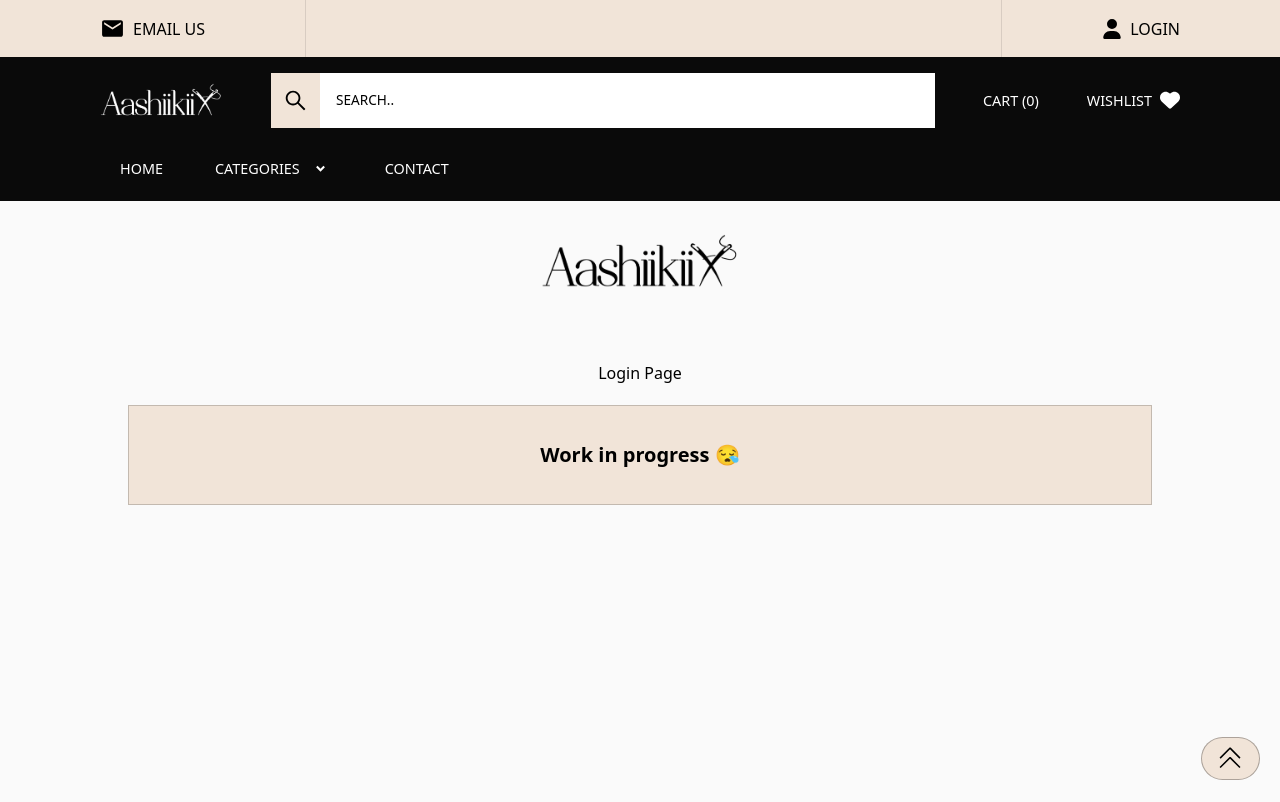
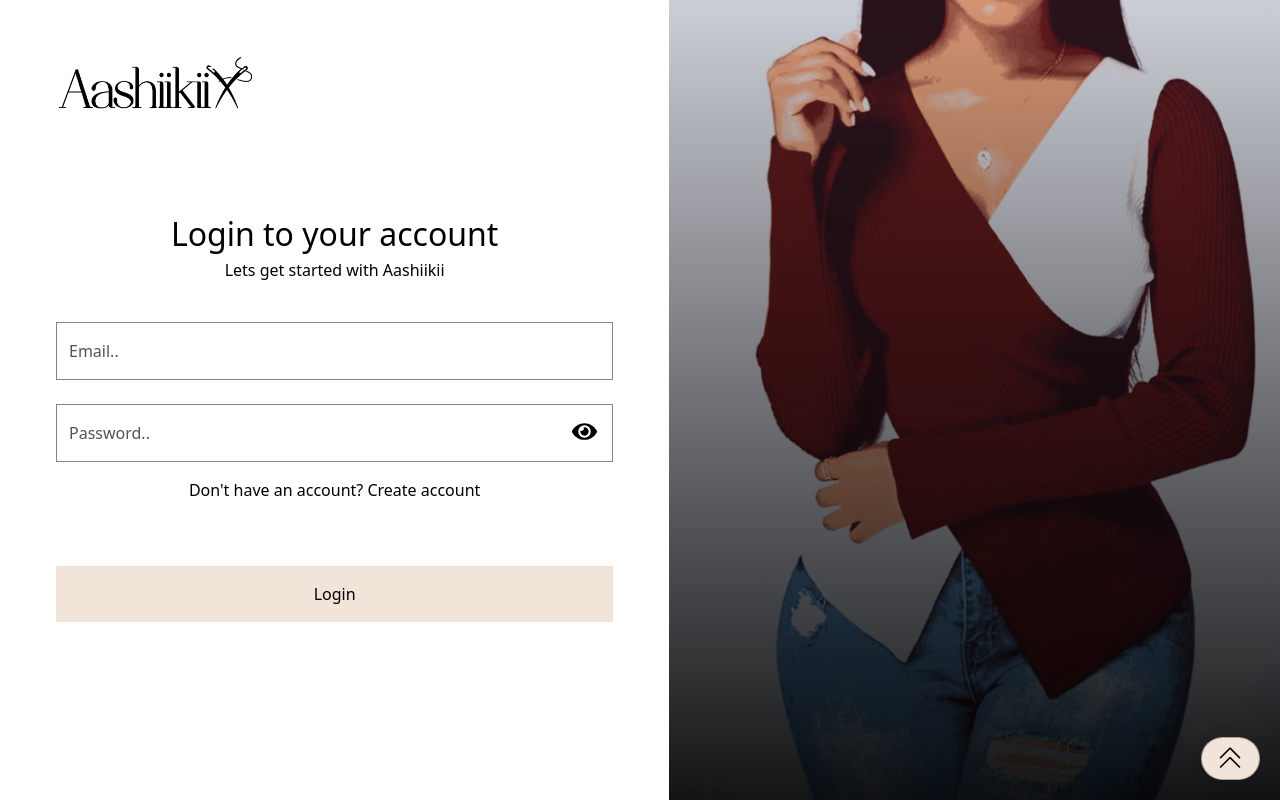
Before and after one commit to khalteck/aashiikii, a React (Vite) app: page /login in a window 1280 px wide. Shown: the top 802 px of the page. Built offline with nearby package versions, Linux system fonts and the light colour scheme.

Commit message:
feat: login page

```diff
--- /dev/null
+++ b/src/components/common/PrimaryButton.jsx
@@ -0,0 +1,5 @@
+const PrimaryButton = () => {
+  return <button className=""></button>;
+};
+
+export default PrimaryButton;
--- a/src/contexts/AppContext.jsx
+++ b/src/contexts/AppContext.jsx
@@ -22,7 +22,7 @@ const AppContextProvider = ({ children }) => {
   const [cartData, setCartData] = useState(
     JSON.parse(localStorage.getItem("cartData")) || []
   );
-  console.log("cartData", cartData);
+  // console.log("cartData", cartData);
 
   function addToCart(newItem) {
     const newCartData = [...cartData];
--- a/src/pages/client/Login.jsx
+++ b/src/pages/client/Login.jsx
@@ -1,36 +1,122 @@
 import { useState } from "react";
 import ScrollToTop from "../../ScrollToTop";
-import Footer from "../../components/common/Footer";
-import Header from "../../components/common/header/Header";
-import { IoIosSend } from "react-icons/io";
-import Form from "../../components/contact/Form";
-import WorkInProgress from "../../components/common/WorkInProgress";
-import products from "../../data/product.json";
-import { useParams } from "react-router-dom";
 import ScrollToTopButton from "../../components/common/ScrollToTopButton";
+import { FaEye } from "react-icons/fa";
+import { useAppContext } from "../../contexts/AppContext";
 
 const Login = () => {
+  const { navigate } = useAppContext();
+  const [showPassword, setshowPassword] = useState(false);
+  function handlePassword() {
+    setshowPassword((prev) => !prev);
+  }
+
+  const [isValidEmail, setIsValidEmail] = useState(true);
+
+  const [formData, setFormData] = useState({
+    email: "",
+    password: "",
+  });
+
+  console.log("formData", formData);
+
+  function handleChange(e) {
+    // setSendError("");
+    const { value, id } = e.target;
+    let isValidEmail = true;
+
+    if (id === "email") {
+      // Define a regex pattern for email validation
+      const emailPattern = /^[A-Z0-9._%+-]+@[A-Z0-9.-]+\.[A-Z]{2,4}$/i;
+      isValidEmail = emailPattern.test(value);
+    }
+
+    setFormData((prev) => {
+      return {
+        ...prev,
+        [id]: value,
+      };
+    });
+    setIsValidEmail(isValidEmail);
+  }
   return (
     <>
-      <Header />
-      <section className="w-full min-h-screen bg-neutral-50 pb-[100px]">
-        <div className="w-full h-[120px] bg-neutral-50 md:flex justify-center items-center hidden">
+      <div className="w-full min-h-screen flex md:flex-row-reverse flex-col">
+        <div className="w-full h-[250px] md:h-screen bg-login bg-no-repeat bg-cover relative">
+          <div className="w-full h-full absolute top-0 left-0 p-5 md:p-10 bg-gradient-to-t from-black/90 to-transparent flex flex-col"></div>
+        </div>
+        <div className="w-full h-full bg-white p-5 md:p-14">
           <img
-            alt="logo"
-            src="/images/logo-no-bg.png"
-            className="w-[150px] md:w-[200px] h-auto"
+            alt=""
+            src="/images/logo.png"
+            className="w-[130px] h-auto md:w-[200px] rounded-sm md:rounded-b-lg mx-auto md:mx-0 mt-5 md:mt-0"
           />
+          <h2 className="text-[1.75rem] md:text-[2em] font-[400] mt-10 md:mt-[100px] text-center">
+            Login to your account
+          </h2>
+          <p className="text-center">Lets get started with Aashiikii</p>
+
+          <form className="mt-8 flex flex-col gap-4 max-w-[700px] mx-auto">
+            <div>
+              {/* <label htmlFor="email">Email</label> */}
+              <input
+                type="email"
+                id="email"
+                onChange={handleChange}
+                placeholder="Email.."
+                className={`w-full px-3 py-4 border border-neutral-950/50 mt-2 outline-none placeholder:text-neutral-950/70 ${
+                  isValidEmail ? "border-neutral-950/50" : "border-red-500"
+                }`}
+                required
+              />
+              {!isValidEmail && (
+                <p className="text-red-500">
+                  Please enter a valid email address.
+                </p>
+              )}
+            </div>
+
+            <div className="relative">
+              {/* <label htmlFor="password">Password</label> */}
+              <input
+                type={showPassword ? "text" : "password"}
+                id="password"
+                onChange={handleChange}
+                placeholder="Password.."
+                className="w-full px-3 py-4 border border-neutral-950/50 mt-2 outline-none placeholder:text-neutral-950/70"
+                required
+              />
+              <div
+                onClick={handlePassword}
+                className="absolute top-[50%] right-4 translate-y-[-40%] cursor-pointer"
+              >
+                <FaEye size="25px" />
+              </div>
+            </div>
+
+            {/* {sendError && (
+            <p className="text-red-500">{capitalizeFirstLetter(sendError)}</p>
+          )} */}
+
+            <p className="text-center">
+              Don't have an account?{" "}
+              <span
+                onClick={() => navigate("/register")}
+                className="cursor-pointer hover:underline"
+              >
+                Create account
+              </span>
+            </p>
+
+            <div className="w-full flex justify-center mt-7 md:mt-12">
+              {/* <PaystackButton /> */}
+              <button className="w-full h-fit p-4 bg-[#F1E4D8]">Login</button>
+            </div>
+          </form>
         </div>
-
-        <div className="w-full mt-10">
-          {/* details */}
-          <p className="mb-5 text-center">Login Page</p>
-          <WorkInProgress />
-        </div>
-      </section>
+      </div>
 
       <ScrollToTopButton />
-      <Footer />
       <ScrollToTop />
     </>
   );
--- a/tailwind.config.js
+++ b/tailwind.config.js
@@ -6,6 +6,7 @@ export default {
       backgroundImage: {
         hero1: "url('/images/hero1.jpg')",
         cate: "url('/images/category.jpg')",
+        login: "url('/images/Top2.png')",
       },
       fontFamily: {
         // poppins: ["Poppins", "sans-serif"],
```
